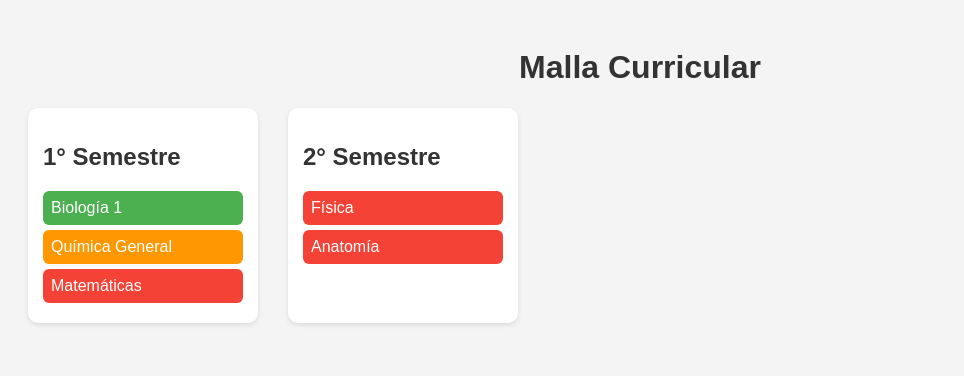
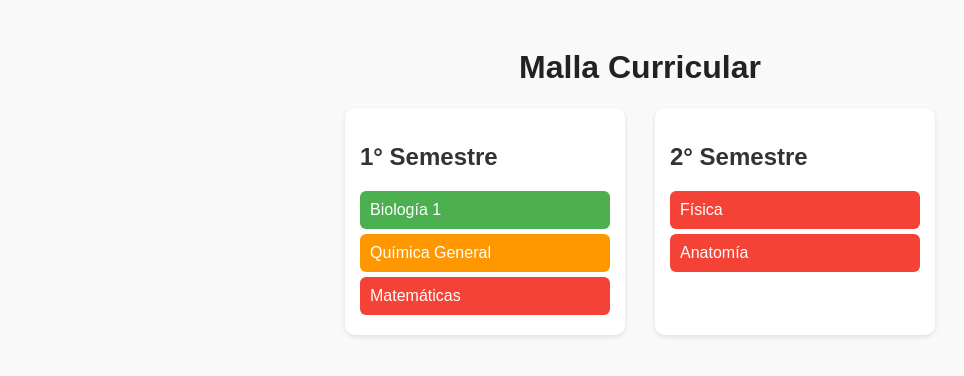
Before and after one commit to c4taaa/MALLA-UWU, a plain HTML site: page index.html in a window 1280 px wide. Shown: the whole page, without its empty margins (0-964 px from the left). Drawn offline with Linux system fonts and the light colour scheme.

Commit message:
Update style.css

```diff
--- a/style.css
+++ b/style.css
@@ -1,43 +1,51 @@
 body {
   font-family: Arial, sans-serif;
-  background: #f4f4f4;
+  background: #f9f9f9;
   padding: 20px;
   color: #333;
+}
+
+h1 {
+  color: #222;
 }
 
 .malla {
   display: flex;
   gap: 30px;
   flex-wrap: wrap;
+  justify-content: center;
 }
 
 .semestre {
-  background: #fff;
+  background: white;
   padding: 15px;
   border-radius: 10px;
   box-shadow: 0 2px 5px rgba(0,0,0,0.1);
   min-width: 200px;
+  width: 250px;
 }
 
 .ramo {
   margin: 5px 0;
-  padding: 8px;
+  padding: 10px;
   border-radius: 6px;
   color: white;
   cursor: pointer;
-  transition: 0.3s ease;
+  transition: 0.3s;
 }
 
 .aprobado {
-  background: #4caf50;
+  background-color: #4caf50;
 }
+
 .cursando {
-  background: #ff9800;
+  background-color: #ff9800;
 }
+
 .pendiente {
-  background: #f44336;
+  background-color: #f44336;
 }
 
 .ramo:hover {
-  opacity: 0.8;
+  filter: brightness(1.1);
 }
```
